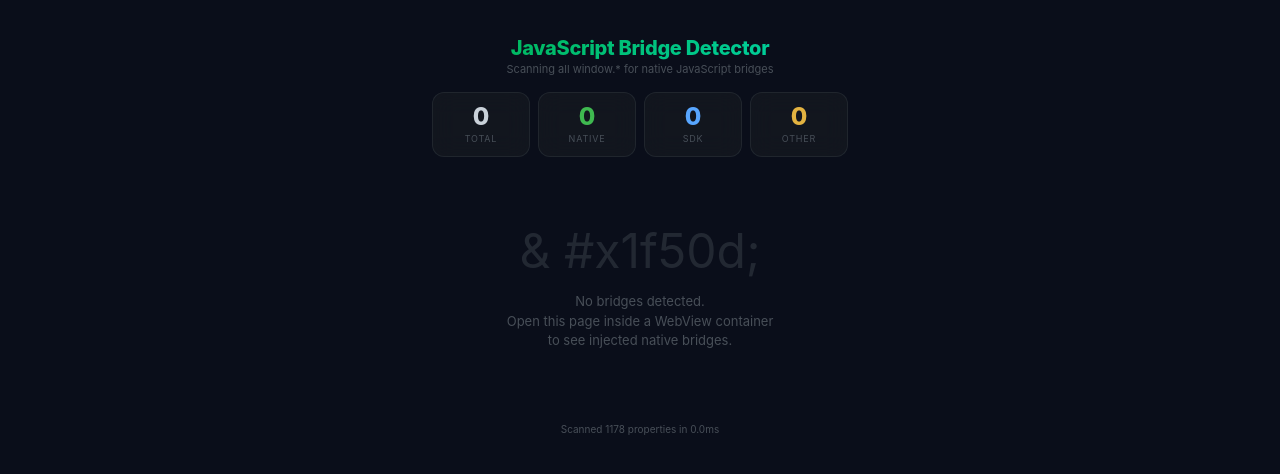
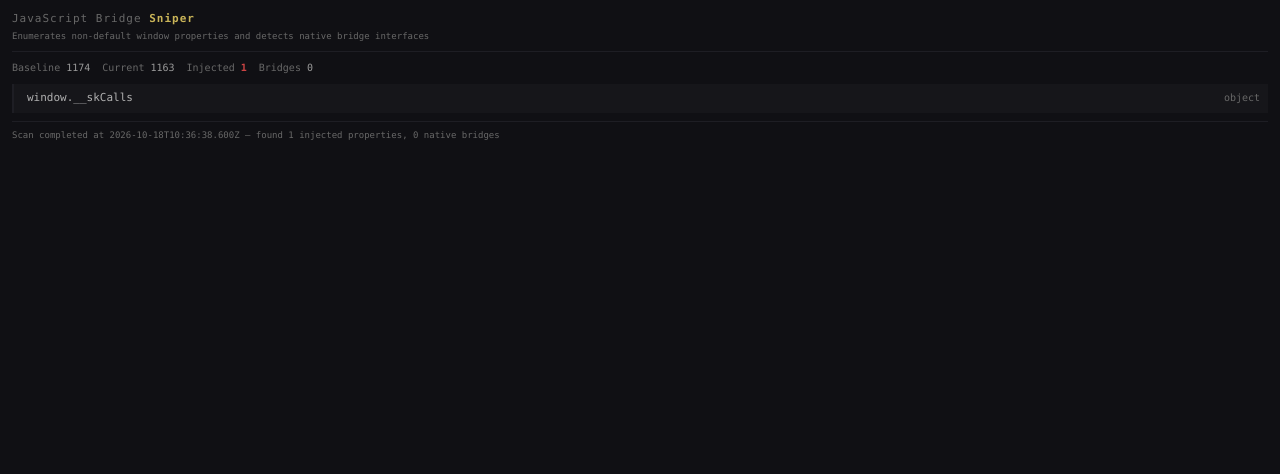
Before and after one commit to flawseekr/flawseekr.com, a Jekyll site: the page jsbridge.html, which Jekyll copies as it is, in a window 1280 px wide. Shown: the top 474 px of the page. Built offline with Jekyll 4.4.1, drawn with Linux system fonts in a browser that asks for light colours.

Commit message:
Update jsbridge.html

```diff
--- a/jsbridge.html
+++ b/jsbridge.html
@@ -1,500 +1,196 @@
 <!DOCTYPE html>
-<html>
-  <head>
 <meta charset="utf-8">
 <meta name="viewport" content="width=device-width,initial-scale=1">
-    <title>JavaScript Bridge Detector</title>
+<title>JS Bridge Sniper</title>
 <style>
-      :root {
-        --bg: #0a0e1a;
-        --card: rgba(22, 27, 34, .7);
-        --card-border: rgba(48, 54, 63, .5);
-        --text: #c9d1d9;
-        --text-dim: #484f58;
-        --green: #3fb950;
-        --blue: #58a6ff;
-        --yellow: #e3b341;
-        --purple: #bc8cff;
-        --red: #f85149
+:root{--bg:#101014;--fg:#9a9a9a;--fg2:#686868;--hi:#c9b458;--danger:#c44;--safe:#5a7a5a;--surface:#16161a;--rule:#1e1e24;--code:#b0b0b0}
+*{margin:0;padding:0;box-sizing:border-box}
+body{background:var(--bg);color:var(--fg);font:11px/1.65 Menlo,'DejaVu Sans Mono',Consolas,monospace;padding:10px 12px;overflow-x:hidden}
+.header{padding:0 0 7px;margin:0 0 8px;border-bottom:1px solid var(--rule)}
+.header h1{font-size:11px;font-weight:400;color:var(--fg2);letter-spacing:1px}
+.header h1 b{color:var(--hi);font-weight:700}
+.header p{font-size:9px;color:var(--fg2);margin-top:1px}
+.summary{display:flex;gap:12px;margin:0 0 8px;font-size:10px;color:var(--fg2);flex-wrap:wrap}
+.summary em{font-style:normal;color:var(--fg)}
+.summary .alert em{color:var(--danger);font-weight:700}
+#scan-status{color:var(--fg2);padding:16px 0;font-size:10px}
+.finding{margin:0 0 1px;background:var(--surface)}
+.finding-header{padding:5px 8px;display:flex;align-items:baseline;gap:5px;cursor:pointer;user-select:none;border-left:2px solid var(--rule)}
+.finding-header:hover{background:var(--bg)}
+.finding.is-bridge .finding-header{border-left-color:var(--danger)}
+.finding.is-native .finding-header{border-left-color:var(--hi)}
+.finding .severity{font-size:8px;padding:0 4px;color:var(--bg);font-weight:700;letter-spacing:.5px;flex-shrink:0}
+.finding.is-bridge .severity{background:var(--danger)}
+.finding.is-native .severity{background:var(--hi)}
+.finding.is-safe .severity{background:transparent;padding:0;width:0}
+.finding .property-name{color:var(--code);flex:1;word-break:break-all}
+.finding.is-bridge .property-name{color:#e8e8e8}
+.finding .property-type{color:var(--fg2);font-size:10px;margin-left:auto;flex-shrink:0}
+.finding-detail{padding:4px 8px 4px 12px;border-top:1px solid var(--rule);font-size:10px;display:none;background:var(--bg)}
+.finding.open .finding-detail{display:block}
+.finding-detail .entry{padding:1px 0;display:flex;gap:4px;min-height:14px}
+.finding-detail .entry-key{color:var(--hi);min-width:70px;flex-shrink:0;opacity:.8}
+.finding-detail .entry-value{color:var(--fg);word-break:break-all}
+.finding-detail .entry-value.is-native-code{color:var(--danger);font-weight:600}
+.finding-detail .entry-value.is-function{color:#8888bb}
+.timestamp{margin-top:8px;font-size:9px;color:var(--fg2);border-top:1px solid var(--rule);padding-top:6px}
+</style>
+
+<div class="header">
+  <h1>JavaScript Bridge <b>Sniper</b></h1>
+  <p>Enumerates non-default window properties and detects native bridge interfaces</p>
+</div>
+<div class="summary" id="scan-summary"></div>
+<div id="scan-status">Scanning window properties...</div>
+<div id="results"></div>
+<div class="timestamp" id="scan-timestamp"></div>
+
+<script>
+(function(){
+  setTimeout(scan, 600);
+
+  function scan(){
+    var baselineProperties = collectBaseline();
+    var currentProperties = new Set();
+    for(var key in window) currentProperties.add(key);
+    try { Object.getOwnPropertyNames(window).forEach(function(key){ currentProperties.add(key) }) } catch(e){}
+
+    var injectedKeys = [];
+    currentProperties.forEach(function(key){ if(!baselineProperties.has(key)) injectedKeys.push(key) });
+    injectedKeys.sort();
+
+    var findings = injectedKeys.map(inspectProperty);
+    var bridgeFindings = findings.filter(function(finding){ return finding.isBridge });
+
+    renderSummary(baselineProperties.size, currentProperties.size, injectedKeys.length, bridgeFindings.length);
+    renderFindings(findings);
+
+    document.getElementById('scan-status').style.display = 'none';
+    document.getElementById('scan-timestamp').textContent =
+      'Scan completed at ' + new Date().toISOString() +
+      ' — found ' + injectedKeys.length + ' injected properties, ' + bridgeFindings.length + ' native bridges';
   }
 
-      * {
-        box-sizing: border-box;
-        margin: 0;
-        padding: 0
+  function collectBaseline(){
+    var properties = new Set();
+    var frame = document.createElement('iframe');
+    frame.style.display = 'none';
+    document.documentElement.appendChild(frame);
+    try {
+      var frameWindow = frame.contentWindow;
+      for(var key in frameWindow) properties.add(key);
+      Object.getOwnPropertyNames(frameWindow).forEach(function(key){ properties.add(key) });
+      var prototype = Object.getPrototypeOf(frameWindow);
+      while(prototype){
+        Object.getOwnPropertyNames(prototype).forEach(function(key){ properties.add(key) });
+        prototype = Object.getPrototypeOf(prototype);
+      }
+    } catch(e){}
+    try { document.documentElement.removeChild(frame) } catch(e){}
+    if(properties.size < 200){
+      for(var key in window){
+        try {
+          if(typeof window[key] === 'function' && String(window[key]).indexOf('[native code]') !== -1) properties.add(key);
+        } catch(e){ properties.add(key) }
+      }
+    }
+    return properties;
   }
 
-      body {
-        font-family: -apple-system, system-ui, 'Segoe UI', sans-serif;
-        background: var(--bg);
-        color: var(--text);
-        min-height: 100vh
+  function inspectProperty(key){
+    var result = {key:key, type:'unknown', value:null, isBridge:false, children:[]};
+    try {
+      var value = window[key];
+      result.type = value === null ? 'null' : typeof value;
+      if(value == null){ result.value = String(value); return result }
+      if(result.type === 'function'){
+        var source = String(value);
+        result.value = source.substring(0, 200);
+        result.isBridge = source.indexOf('[native code]') !== -1;
+      } else if(result.type === 'object'){
+        result.children = inspectChildren(value, 1);
+        result.isBridge = result.children.some(function(child){
+          return child.isNative || (child.children && child.children.some(function(nested){ return nested.isNative }));
+        });
+      } else {
+        result.value = JSON.stringify(value).substring(0, 300);
+      }
+    } catch(error){ result.type = 'error'; result.value = error.message }
+    return result;
   }
 
-      .container {
-        max-width: 480px;
-        margin: 0 auto;
-        padding: 16px
+  function inspectChildren(object, depth){
+    if(depth > 3 || !object) return [];
+    var keys;
+    try { keys = Object.getOwnPropertyNames(object) } catch(e){ return [] }
+    if(keys.length > 50) keys = keys.slice(0, 50);
+    return keys.map(function(key){
+      var child = {key:key, type:'unknown', value:null, isNative:false, children:[]};
+      try {
+        var value = object[key];
+        child.type = value === null ? 'null' : typeof value;
+        if(child.type === 'function'){
+          var source = String(value);
+          child.value = source.substring(0, 150);
+          child.isNative = source.indexOf('[native code]') !== -1;
+        } else if(child.type === 'object' && value !== null){
+          child.children = inspectChildren(value, depth + 1);
+          child.isNative = child.children.some(function(nested){ return nested.isNative });
+        } else {
+          try { child.value = JSON.stringify(value).substring(0, 150) } catch(e){ child.value = String(value) }
+        }
+      } catch(error){ child.type = 'error'; child.value = error.message }
+      return child;
+    });
   }
 
-      /* glass film behind text — accessibility best practice for glassmorphism */
-      .glass {
-        background: var(--card);
-        backdrop-filter: blur(16px);
-        -webkit-backdrop-filter: blur(16px);
-        border: 1px solid var(--card-border);
-        border-radius: 16px
+  function renderSummary(baselineCount, currentCount, injectedCount, bridgeCount){
+    document.getElementById('scan-summary').innerHTML =
+      '<div>Baseline <em>' + baselineCount + '</em></div>' +
+      '<div>Current <em>' + currentCount + '</em></div>' +
+      '<div class="' + (injectedCount ? 'alert' : '') + '">Injected <em>' + injectedCount + '</em></div>' +
+      '<div class="' + (bridgeCount ? 'alert' : '') + '">Bridges <em>' + bridgeCount + '</em></div>';
   }
 
-      h1 {
-        font-size: 20px;
-        font-weight: 800;
-        background: linear-gradient(135deg, #00b14f, #00d4aa);
-        -webkit-background-clip: text;
-        -webkit-text-fill-color: transparent;
-        letter-spacing: -.3px
+  function renderFindings(findings){
+    findings.sort(function(a, b){ return (b.isBridge ? 1 : 0) - (a.isBridge ? 1 : 0) || a.key.localeCompare(b.key) });
+    document.getElementById('results').innerHTML = findings.map(function(finding){
+      var classification = finding.isBridge ? 'is-bridge' : 'is-safe';
+      var severityLabel = finding.isBridge ? 'BRIDGE' : '';
+      var detailContent = '';
+      if(finding.value) detailContent += makeEntry('value', finding.value.substring(0, 300), '');
+      if(finding.children.length) detailContent += renderChildEntries(finding.children, 0);
+      return '<div class="finding ' + classification + '" onclick="this.classList.toggle(\'open\')">' +
+        '<div class="finding-header"><span class="severity">' + severityLabel + '</span>' +
+        '<span class="property-name">window.' + escapeHtml(finding.key) + '</span>' +
+        '<span class="property-type">' + finding.type + '</span></div>' +
+        '<div class="finding-detail">' + detailContent + '</div></div>';
+    }).join('');
   }
 
-      .sub {
-        color: var(--text-dim);
-        font-size: 11px;
-        margin-top: 2px
+  function renderChildEntries(children, depth){
+    if(!children || !children.length) return '';
+    var indent = Array(depth + 1).join('  ');
+    return children.map(function(child){
+      var valueClass = child.isNative ? 'is-native-code' : (child.type === 'function' ? 'is-function' : '');
+      var displayValue = child.value || '';
+      if(child.isNative) displayValue = '⚠ ' + displayValue.substring(0, 100);
+      else if(child.type === 'function') displayValue = displayValue.substring(0, 100);
+      return makeEntry(indent + '.' + child.key + (child.type === 'function' ? '()' : ''), displayValue, valueClass) +
+        (child.children && child.children.length ? renderChildEntries(child.children, depth + 1) : '');
+    }).join('');
   }
 
-      /* header */
-      .header {
-        padding: 20px 16px 16px;
-        text-align: center
+  function makeEntry(key, value, valueClass){
+    return '<div class="entry"><span class="entry-key">' + escapeHtml(key) +
+      '</span><span class="entry-value ' + valueClass + '">' + escapeHtml(value) + '</span></div>';
   }
 
-      /* stats row */
-      .stats {
-        display: grid;
-        grid-template-columns: repeat(4, 1fr);
-        gap: 8px;
-        padding: 0 16px;
-        margin-bottom: 16px
+  function escapeHtml(text){
+    if(!text) return '';
+    var container = document.createElement('div');
+    container.appendChild(document.createTextNode(text));
+    return container.innerHTML;
   }
-
-      .stat {
-        background: var(--card);
-        backdrop-filter: blur(12px);
-        -webkit-backdrop-filter: blur(12px);
-        border: 1px solid var(--card-border);
-        border-radius: 12px;
-        padding: 12px 8px;
-        text-align: center;
-        transition: transform .15s
-      }
-
-      .stat:active {
-        transform: scale(.96)
-      }
-
-      .stat .num {
-        font-size: 24px;
-        font-weight: 800;
-        line-height: 1
-      }
-
-      .stat .label {
-        font-size: 9px;
-        color: var(--text-dim);
-        text-transform: uppercase;
-        letter-spacing: .8px;
-        margin-top: 4px
-      }
-
-      .stat.s-total .num {
-        color: var(--text)
-      }
-
-      .stat.s-native .num {
-        color: var(--green)
-      }
-
-      .stat.s-sdk .num {
-        color: var(--blue)
-      }
-
-      .stat.s-other .num {
-        color: var(--yellow)
-      }
-
-      /* bridge list */
-      .list {
-        padding: 0 16px 16px
-      }
-
-      .bridge {
-        background: var(--card);
-        backdrop-filter: blur(12px);
-        -webkit-backdrop-filter: blur(12px);
-        border: 1px solid var(--card-border);
-        border-radius: 14px;
-        margin-bottom: 8px;
-        overflow: hidden;
-        transition: border-color .2s, box-shadow .2s
-      }
-
-      .bridge:hover {
-        border-color: rgba(48, 54, 63, .8)
-      }
-
-      .bridge.open {
-        box-shadow: 0 4px 24px rgba(0, 0, 0, .3)
-      }
-
-      .bridge .hdr {
-        display: flex;
-        align-items: center;
-        padding: 12px 14px;
-        gap: 10px;
-        cursor: pointer;
-        -webkit-tap-highlight-color: transparent;
-        user-select: none
-      }
-
-      .bridge .dot {
-        width: 36px;
-        height: 36px;
-        border-radius: 10px;
-        display: flex;
-        align-items: center;
-        justify-content: center;
-        font-size: 11px;
-        font-weight: 800;
-        flex-shrink: 0;
-        letter-spacing: -.5px
-      }
-
-      .native .dot {
-        background: linear-gradient(135deg, rgba(35, 134, 54, .3), rgba(63, 185, 80, .15));
-        color: var(--green);
-        border: 1px solid rgba(63, 185, 80, .2)
-      }
-
-      .sdk .dot {
-        background: linear-gradient(135deg, rgba(31, 111, 235, .3), rgba(88, 166, 255, .15));
-        color: var(--blue);
-        border: 1px solid rgba(88, 166, 255, .2)
-      }
-
-      .ios .dot {
-        background: linear-gradient(135deg, rgba(210, 153, 34, .3), rgba(227, 179, 65, .15));
-        color: var(--yellow);
-        border: 1px solid rgba(227, 179, 65, .2)
-      }
-
-      .module .dot {
-        background: linear-gradient(135deg, rgba(137, 87, 229, .3), rgba(188, 140, 255, .15));
-        color: var(--purple);
-        border: 1px solid rgba(188, 140, 255, .2)
-      }
-
-      .bridge .info {
-        flex: 1;
-        min-width: 0;
-        overflow: hidden
-      }
-
-      .bridge .name {
-        font-size: 13px;
-        font-weight: 700;
-        color: #e6edf3;
-        white-space: nowrap;
-        overflow: hidden;
-        text-overflow: ellipsis
-      }
-
-      .bridge .desc {
-        font-size: 10px;
-        color: var(--text-dim);
-        margin-top: 1px
-      }
-
-      .bridge .tag {
-        font-size: 8px;
-        font-weight: 700;
-        padding: 3px 8px;
-        border-radius: 20px;
-        flex-shrink: 0;
-        text-transform: uppercase;
-        letter-spacing: .5px
-      }
-
-      .native .tag {
-        background: rgba(63, 185, 80, .12);
-        color: var(--green)
-      }
-
-      .sdk .tag {
-        background: rgba(88, 166, 255, .12);
-        color: var(--blue)
-      }
-
-      .ios .tag {
-        background: rgba(227, 179, 65, .12);
-        color: var(--yellow)
-      }
-
-      .module .tag {
-        background: rgba(188, 140, 255, .12);
-        color: var(--purple)
-      }
-
-      .bridge .arrow {
-        color: var(--text-dim);
-        font-size: 12px;
-        transition: transform .2s;
-        flex-shrink: 0
-      }
-
-      .bridge.open .arrow {
-        transform: rotate(90deg)
-      }
-
-      .bridge .body {
-        padding: 0 14px 14px;
-        display: none
-      }
-
-      .bridge.open .body {
-        display: block
-      }
-
-      .bridge .cls {
-        font-size: 11px;
-        color: var(--text-dim);
-        font-family: 'SF Mono', Menlo, monospace;
-        margin-bottom: 8px;
-        padding: 8px 10px;
-        background: rgba(0, 0, 0, .3);
-        border-radius: 8px;
-        word-break: break-all
-      }
-
-      .methods {
-        display: flex;
-        flex-wrap: wrap;
-        gap: 4px
-      }
-
-      .methods span {
-        font-size: 10px;
-        font-family: 'SF Mono', Menlo, monospace;
-        background: rgba(0, 0, 0, .3);
-        border: 1px solid var(--card-border);
-        border-radius: 6px;
-        padding: 4px 8px;
-        color: var(--text-dim);
-        transition: all .15s
-      }
-
-      .methods span:hover {
-        color: #e6edf3;
-        border-color: rgba(88, 166, 255, .3);
-        background: rgba(88, 166, 255, .06)
-      }
-
-      .empty {
-        text-align: center;
-        padding: 48px 16px;
-        color: var(--text-dim)
-      }
-
-      .empty .icon {
-        font-size: 48px;
-        margin-bottom: 12px;
-        opacity: .4
-      }
-
-      .empty p {
-        font-size: 13px;
-        line-height: 1.5
-      }
-
-      .footer {
-        text-align: center;
-        padding: 8px 16px 20px;
-        font-size: 10px;
-        color: var(--text-dim)
-      }
-
-      /* reduce transparency for accessibility */
-      @media(prefers-reduced-transparency:reduce) {
-
-        .glass,
-        .stat,
-        .bridge {
-          backdrop-filter: none;
-          -webkit-backdrop-filter: none;
-          background: #161b22
-        }
-      }
-    </style>
-  </head>
-  <body>
-    <div class="container">
-      <div class="header">
-        <h1>JavaScript Bridge Detector</h1>
-        <div class="sub">Scanning all window.* for native JavaScript bridges</div>
-      </div>
-      <div class="stats">
-        <div class="stat s-total">
-          <div class="num" id="s-total">-</div>
-          <div class="label">Total</div>
-        </div>
-        <div class="stat s-native">
-          <div class="num" id="s-native">-</div>
-          <div class="label">Native</div>
-        </div>
-        <div class="stat s-sdk">
-          <div class="num" id="s-sdk">-</div>
-          <div class="label">SDK</div>
-        </div>
-        <div class="stat s-other">
-          <div class="num" id="s-other">-</div>
-          <div class="label">Other</div>
-        </div>
-      </div>
-      <div class="list" id="list"></div>
-      <div class="footer" id="footer"></div>
-    </div>
-    <script>
-      var list = document.getElementById("list");
-      var found = [];
-      var counts = {
-        native: 0,
-        sdk: 0,
-        ios: 0,
-        module: 0
-      };
-      var t0 = performance.now();
-      var all = Object.getOwnPropertyNames(window);
-      var skipMethods = /^(getClass|hashCode|equals|toString|notify|notifyAll|wait)$/;
-      for (var i = 0; i < all.length; i++) {
-        var k = all[i];
-        try {
-          var v = window[k];
-          if (!v || typeof v !== "object") continue;
-          if (typeof v.getClass === "function") {
-            var cls = "";
-            try {
-              cls = v.getClass().getName()
-            } catch (e) {
-              cls = "(restricted)"
-            }
-            var methods = [];
-            for (var m in v) {
-              try {
-                if (typeof v[m] === "function" && !skipMethods.test(m)) methods.push(m)
-              } catch (e) {}
-            }
-            found.push({
-              name: k,
-              type: "native",
-              cls: cls,
-              methods: methods,
-              desc: methods.length + " method" + (methods.length !== 1 ? "s" : "")
-            });
-            counts.native++;
-            continue;
-          }
-          if (k.indexOf("Wrapped") === 0 && typeof v.invoke === "function") {
-            found.push({
-              name: k,
-              type: "sdk",
-              cls: "via wrapModule(window, \"" + k.replace("Wrapped", "") + "\")",
-              methods: ["invoke"],
-              desc: "SDK bridge wrapper"
-            });
-            counts.sdk++;
-            continue;
-          }
-          if (/Module$/.test(k) && k !== "GPUShaderModule" && k !== "SharedStorageAppendMethod") {
-            var mm = [];
-            for (var m in v) {
-              try {
-                if (typeof v[m] === "function") mm.push(m)
-              } catch (e) {}
-            }
-            if (mm.length) {
-              found.push({
-                name: k,
-                type: "module",
-                cls: "",
-                methods: mm,
-                desc: mm.length + " method" + (mm.length !== 1 ? "s" : "")
-              });
-              counts.module++;
-            }
-          }
-        } catch (e) {}
-      }
-      if (window.webkit && window.webkit.messageHandlers) {
-        try {
-          var handlers = Object.getOwnPropertyNames(window.webkit.messageHandlers);
-          for (var i = 0; i < handlers.length; i++) {
-            found.push({
-              name: handlers[i],
-              type: "ios",
-              cls: "webkit.messageHandlers." + handlers[i],
-              methods: ["postMessage"],
-              desc: "iOS message handler"
-            });
-            counts.ios++;
-          }
-        } catch (e) {
-          found.push({
-            name: "messageHandlers",
-            type: "ios",
-            cls: "(cannot enumerate)",
-            methods: [],
-            desc: "iOS bridge detected"
-          });
-          counts.ios++;
-        }
-      }
-      var elapsed = (performance.now() - t0).toFixed(1);
-      document.getElementById("s-total").textContent = found.length;
-      document.getElementById("s-native").textContent = counts.native;
-      document.getElementById("s-sdk").textContent = counts.sdk;
-      document.getElementById("s-other").textContent = counts.ios + counts.module;
-      if (!found.length) {
-        list.innerHTML = ' <div class="empty"> <div class="icon"> & #x1f50d; </div>' + ' <p> No bridges detected. <br> Open this page inside a WebView container <br> ' + 'to see injected native bridges. </p> </div>';
-      }
-      var order = {
-        native: 0,
-        sdk: 1,
-        ios: 2,
-        module: 3
-      };
-      found.sort(function(a, b) {
-        return order[a.type] - order[b.type]
-      });
-      var icons = {
-        native: "JB",
-        sdk: "W",
-        ios: "✉",
-        module: "?"
-      };
-      var labels = {
-        native: "Android JavaBridge",
-        sdk: "SDK Wrapper",
-        ios: "iOS Handler",
-        module: "Possible Bridge"
-      };
-      for (var i = 0; i < found.length; i++) {
-        var f = found[i];
-        var el = document.createElement("div");
-        el.className = "bridge " + f.type;
-        el.innerHTML = ' <div class = "hdr"> ' + ' <div class="dot"> ' + icons[f.type] + ' </div>' + ' <div class="info"> ' + ' <div class="name"> ' + f.name + ' </div>' + ' <div class="desc"> ' + f.desc + ' </div>' + ' </div>' + ' <div class="tag"> ' + labels[f.type] + ' </div>' + ' <div class="arrow"> ▶ </div>' + ' </div>' + ' <div class="body"> ' + (f.cls ? ' <div class="cls"> ' + f.cls + ' </div>' : '') + (f.methods.length ? ' <div class="methods"> ' + f.methods.map(function(m){return ' <span> '+m+' </span>'}).join('') + ' </div>' : '') + ' </div>';
-          el.querySelector(".hdr").addEventListener("click", function() {
-            this.parentElement.classList.toggle("open");
-          }); list.appendChild(el);
-        }
-        document.getElementById("footer").textContent = "Scanned " + all.length + " properties in " + elapsed + "ms";
+})();
 </script>
-  </body>
-</html>
```
Lines whose indentation alone changed are shown as unchanged.
